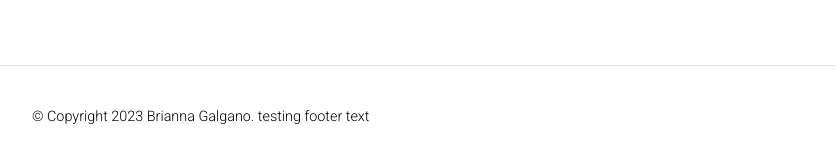
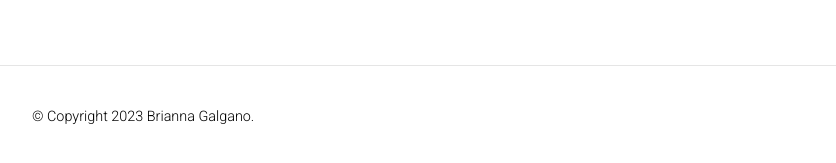
Before and after one commit to bgalgano/bgalgano.github.io, a Jekyll site: the page built from _pages/about.md, in a window 1280 px wide. Shown: the part 617-780 px from the top of the page, without its empty margins (223-1059 px from the left). Built offline with Jekyll 4.4.1, drawn with Linux system fonts in a browser that asks for light colours; comment, search, counter and statistics services are not loaded; a style sheet for code colours, icons or effects is not loaded.

Commit message:
Update _config.yml

```diff
--- a/_config.yml
+++ b/_config.yml
@@ -7,12 +7,12 @@
 middle_name:
 last_name: Galgano
 email: bgalgan1@jhu.edu
-description: > # the ">" symbol means to ignore newlines until "footer_text:"
-footer_text: testing footer text
+description: # the ">" symbol means to ignore newlines until "footer_text:"
+footer_text:
 keywords: jekyll, jekyll-theme, academic-website, portfolio-website  # add your own keywords or leave empty
 
 lang: en # the language of your site (for example: en, fr, cn, ru, etc.)
-icon:   # the emoji used as the favicon (alternatively, provide image name in /assets/img/)
+icon: 🌌 # the emoji used as the favicon (alternatively, provide image name in /assets/img/)
 
 url: bgalgano.github.io # the base hostname & protocol for your site
 baseurl: # the subpath of your site, e.g. /blog/
```
